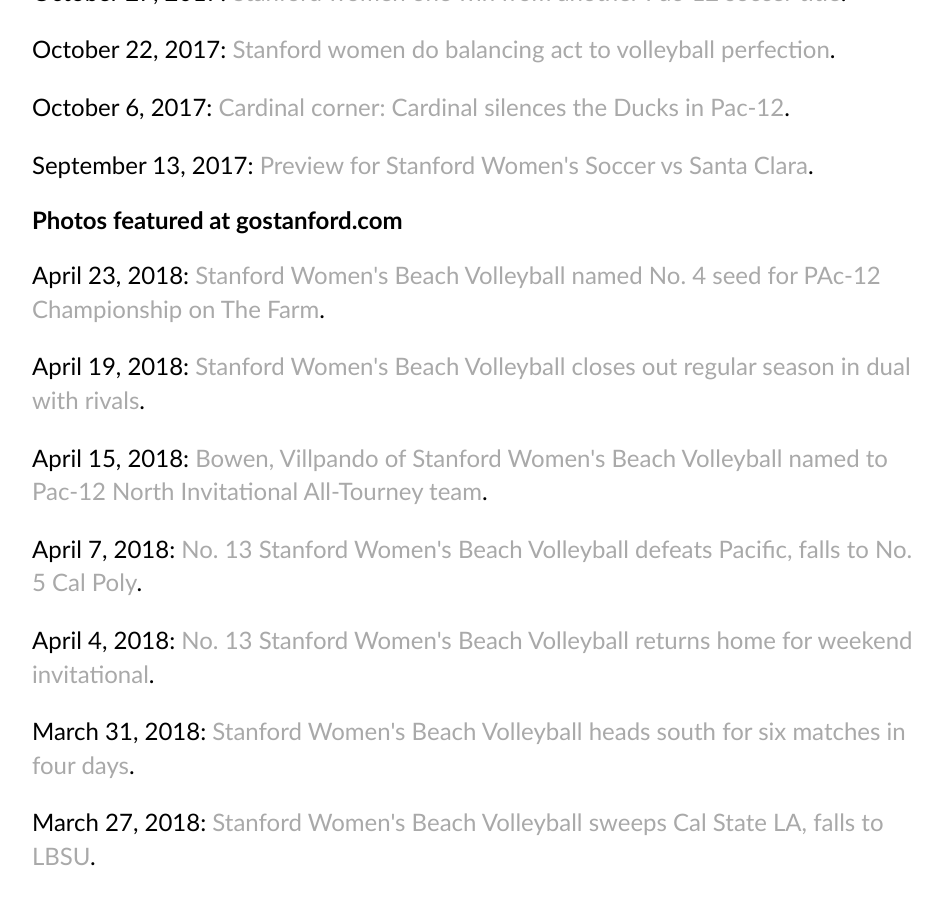
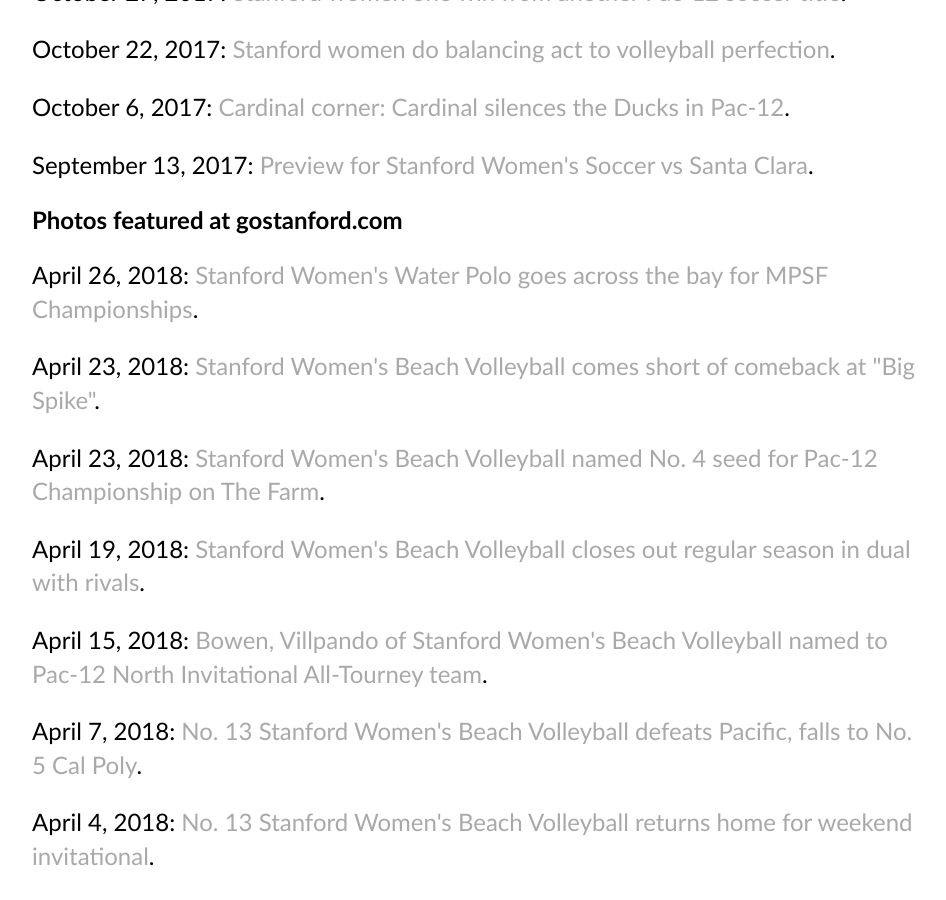
Before and after one commit to echang17/echang17.github.io, a Jekyll site: the page built from links/index.html, in a window 1280 px wide and 900 px high, scrolled down 657 px. Shown: the whole window, without its empty margins (160-1106 px from the left). Built offline with Jekyll 4.4.1, drawn with Linux system fonts in a browser that asks for light colours.

Commit message:
Update index.html

```diff
--- a/links/index.html
+++ b/links/index.html
@@ -17,7 +17,9 @@
     <p>September 13, 2017: <a href="https://www.paloaltoonline.com/news/2017/09/13/cardinal-broncos-ready-to-rock-stevens-stadium-sunday">Preview for Stanford Women's Soccer vs Santa Clara</a>.</p>
   <p></p>
   <h2>Photos featured at gostanford.com</h2>
-    <p>April 23, 2018: <a href="http://gostanford.com/news/2018/4/23/beach-volleyball-pac-12-field-set.aspx">Stanford Women's Beach Volleyball named No. 4 seed for PAc-12 Championship on The Farm</a>.</p>
+    <p>April 26, 2018: <a href="https://www.stanforddaily.com/2018/04/26/womens-water-polo-goes-across-the-bay-for-mpsf-championships/">Stanford Women's Water Polo goes across the bay for MPSF Championships</a>.</p>
+    <p>April 23, 2018: <a href="https://www.stanforddaily.com/2018/04/23/beach-volleyball-comes-short-of-comeback-at-big-spike/">Stanford Women's Beach Volleyball comes short of comeback at "Big Spike"</a>.<p>
+    <p>April 23, 2018: <a href="http://gostanford.com/news/2018/4/23/beach-volleyball-pac-12-field-set.aspx">Stanford Women's Beach Volleyball named No. 4 seed for Pac-12 Championship on The Farm</a>.</p>
     <p>April 19, 2018: <a href="http://gostanford.com/news/2018/4/19/beach-volleyball-big-spike-in-berkeley.aspx">Stanford Women's Beach Volleyball closes out regular season in dual with rivals</a>.</p>
     <p>April 15, 2018: <a href="http://gostanford.com/news/2018/4/15/beach-volleyball-sweep-in-seattle.aspx">Bowen, Villpando of Stanford Women's Beach Volleyball named to Pac-12 North Invitational All-Tourney team</a>.</p>
     <p>April 7, 2018: <a href="http://gostanford.com/news/2018/4/7/beach-volleyball-split-to-start.aspx">No. 13 Stanford Women's Beach Volleyball defeats Pacific, falls to No. 5 Cal Poly</a>.</p>
```
